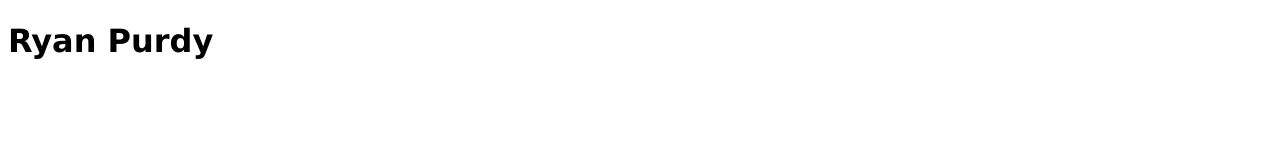
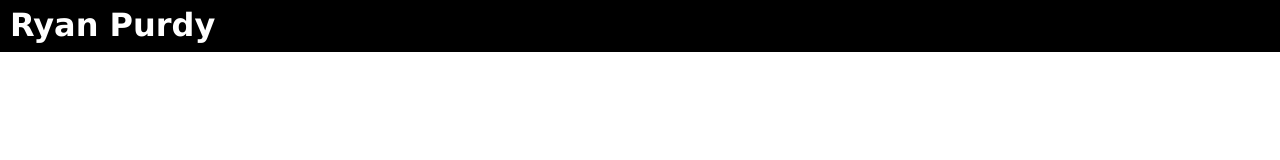
Before and after one commit to RyanNicholasPurdy/dsn1675-project-1, a plain HTML site: page index.html in a window 1280 px wide. Drawn offline with Linux system fonts and the light colour scheme.

Commit message:
Completed Basic Nav Bar

```diff
--- a/css/main.css
+++ b/css/main.css
@@ -15,6 +15,29 @@
   line-height: 1.3;
 }
 
+html, body {
+  margin: 0;
+  padding: 0;
+}
+
 *, *::before, *::after {
   box-sizing: inherit;
 }
+
+h1{
+  margin: 0;
+  padding-top: 5px;
+  padding-bottom: 5px;
+  margin-left: 10px;
+  color: white;
+}
+
+.nav-bar{
+  display: block;
+  background-color: black;
+  padding: 0;
+  margin: 0;
+  width: 100%;
+  margin-left:0px;
+  margin-top:0px
+}
--- a/index.html
+++ b/index.html
@@ -19,6 +19,7 @@
   </div>
 
   <main>
+    <img class="hero" src="images/ryan.png" alt="">
   </main>
 
 </body>
```
